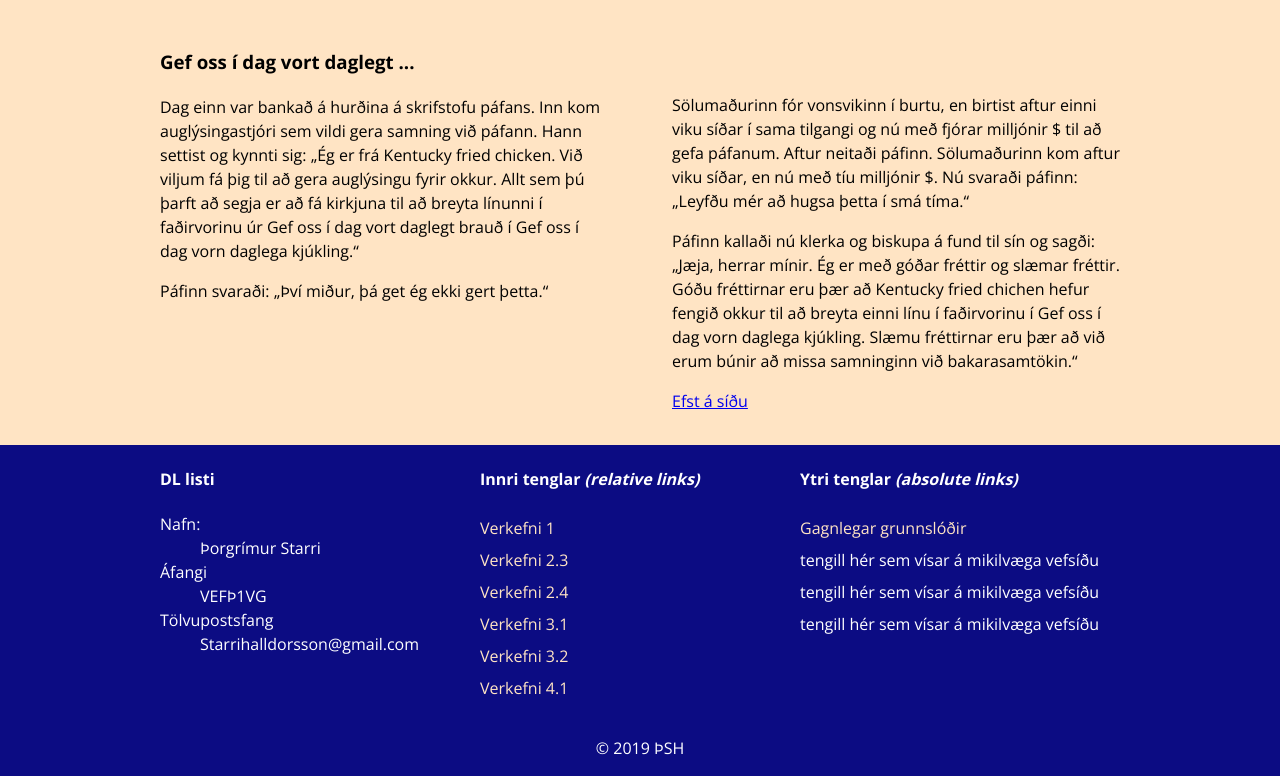
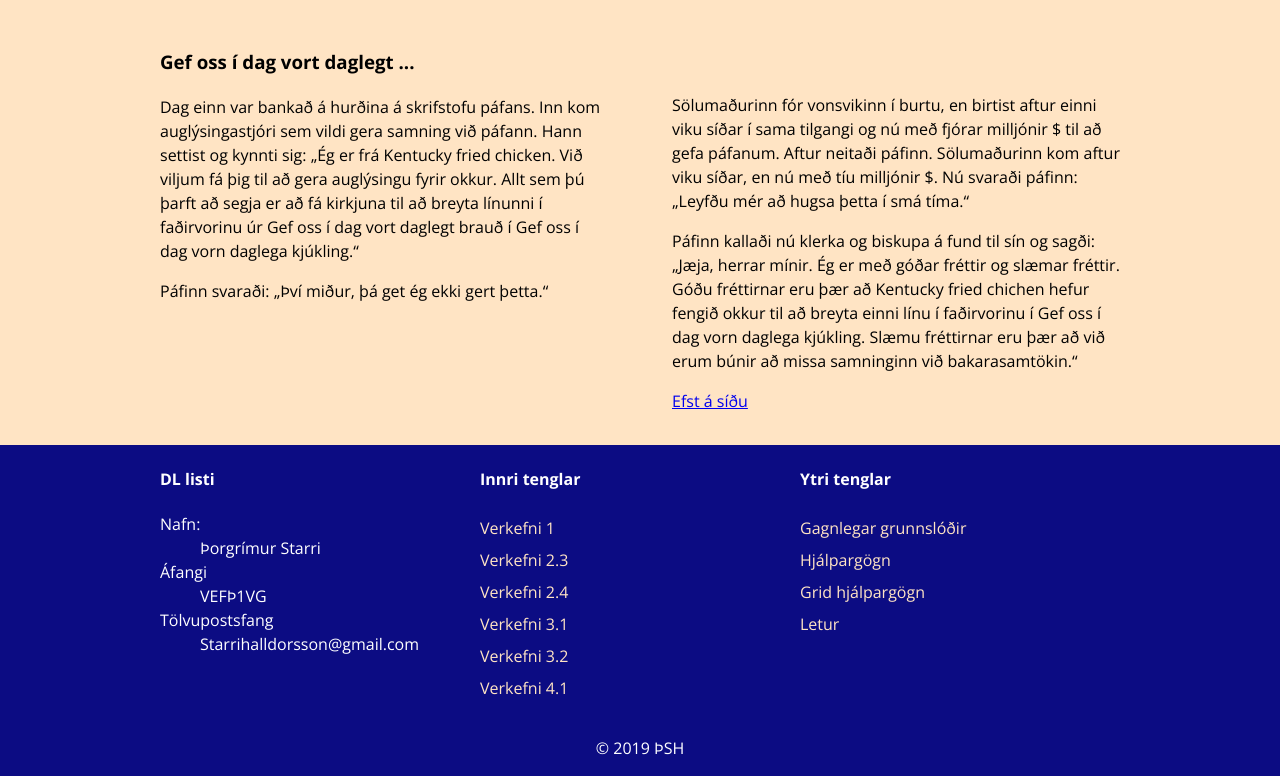
Before and after one commit to ThorgrimurStarri/thorgrimurstarri.github.io, a plain HTML site: page verkefni_4/innerlinks.html in a window 1280 px wide. Shown: the part 2843-3619 px from the top of the page. Drawn offline with nearby package versions, Linux system fonts and the light colour scheme.

Commit message:
Add files via upload

```diff
--- a/verkefni_4/innerlinks.html
+++ b/verkefni_4/innerlinks.html
@@ -201,7 +201,7 @@
 
         </nav>
         <nav>
-          <h4>Innri tenglar <em>(relative links)</em></h4>
+          <h4>Innri tenglar </h4>
           <ul class="footnav"><!-- inner links -- hér þarf að aðlaga slóðir að eigin verkefnum -->
             <li><a href="../verkefni_1/">Verkefni 1</a></li>
             <li><a href="../verkefni_2/verkefni-23/">Verkefni 2.3</a></li>
@@ -212,19 +212,19 @@
           </ul>
         </nav>
         <nav>
-          <h4>Ytri tenglar <em>(absolute links)</em></h4>
+          <h4>Ytri tenglar</h4>
           <ul class="footnav"> <!-- Absolute links "target _blank" opnar nýjan glugga í vafranum !aðeins notað þegar vísað er út úr eigin vef-->
             <li>
               <a href="https://vefgrunnur.github.io/bjargir.html" target="_blank" title="Vefgrunnur">Gagnlegar grunnslóðir</a>
             </li>
             <li>
-              tengill hér sem vísar á mikilvæga vefsíðu
+              <a href="https://learn.shayhowe.com/" target="_blank" title="Vefgrunnur">Hjálpargögn</a>
             </li>
             <li>
-              tengill hér sem vísar á mikilvæga vefsíðu
+              <a href="https://scrimba.com/g/gR8PTE" target="_blank" title="Vefgrunnur">Grid hjálpargögn</a>
             </li>
             <li>
-                tengill hér sem vísar á mikilvæga vefsíðu
+              <a href="https://fonts.google.com" target="_blank" title="Vefgrunnur">Letur</a>
             </li>
         </nav>
       </footer>
```
